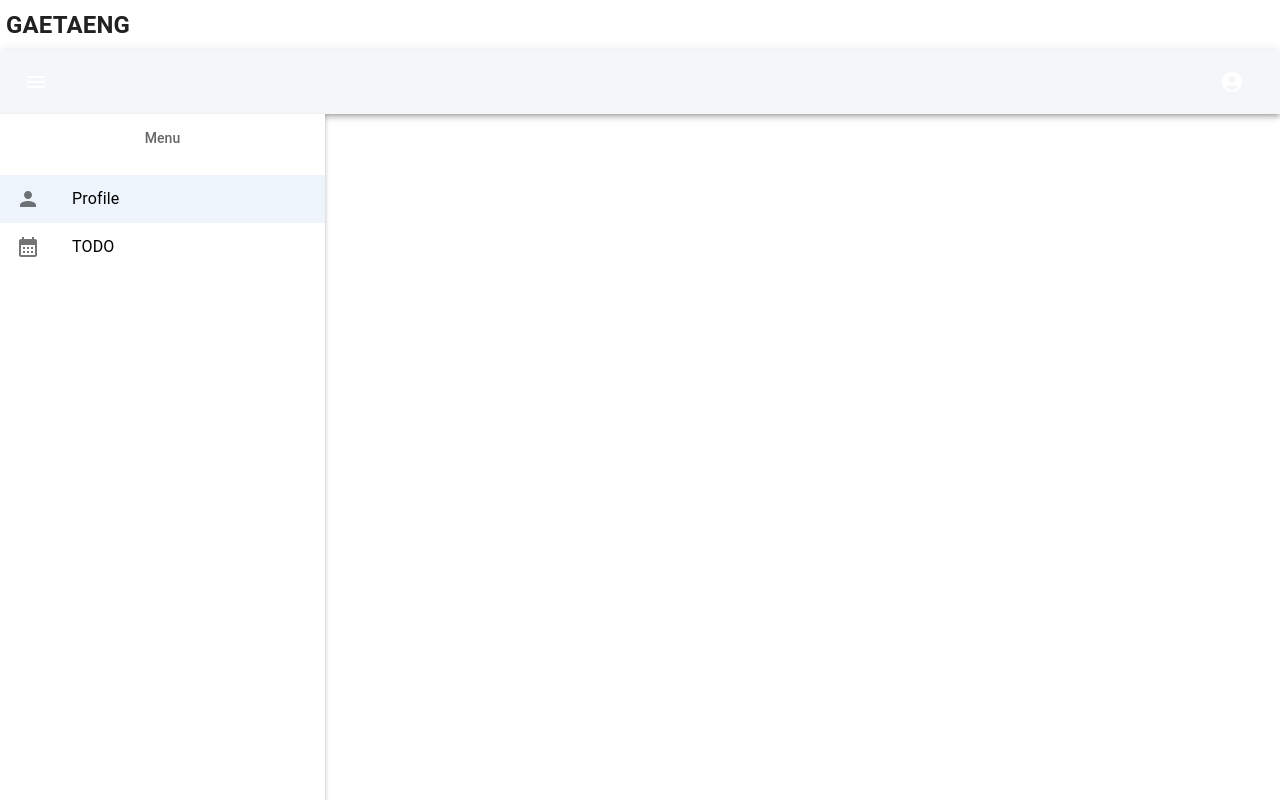
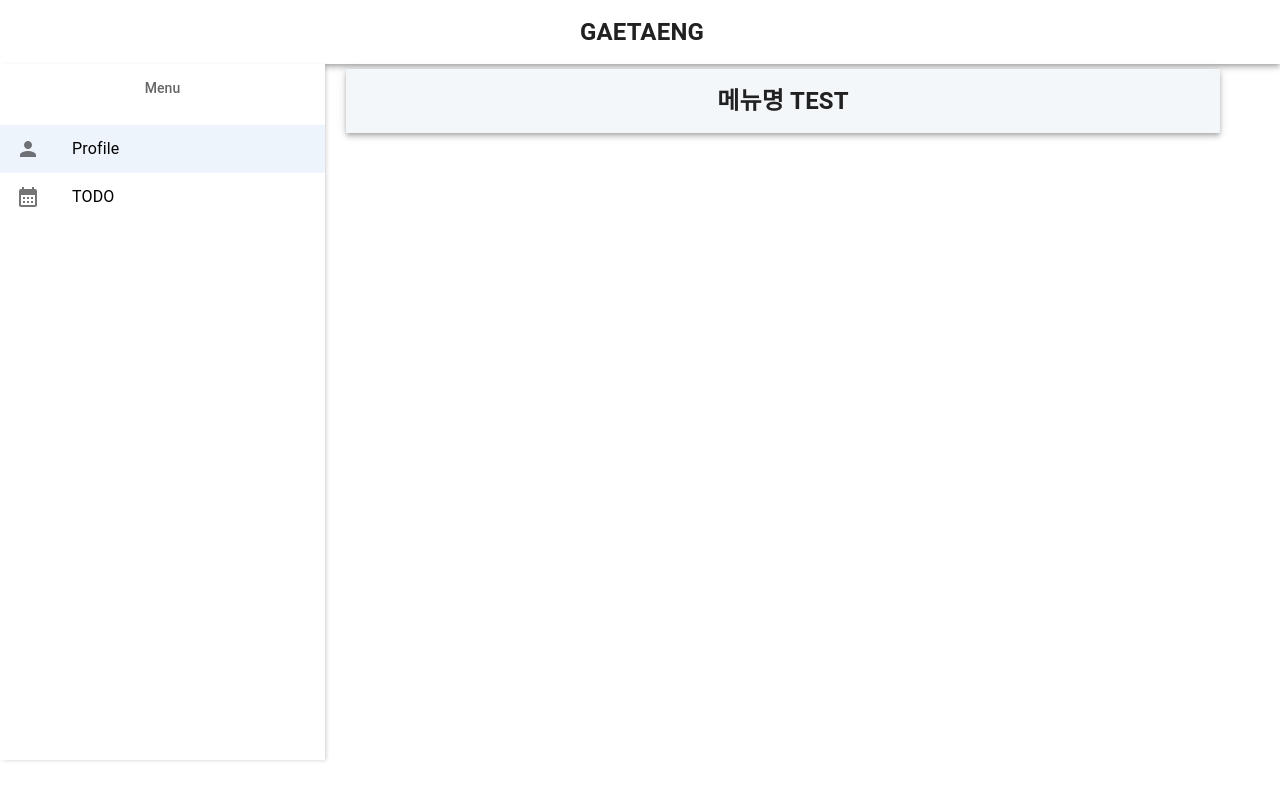
Before and after one commit to GaeTaeng/gaetaeng_ui, a React (Create React App) app: page / in a window 1280 px wide. Shown: the top 800 px of the page. Built offline with nearby package versions, Linux system fonts and the light colour scheme; what recoil-persist would draw is missing.

Commit message:
디자인 추가수정

```diff
--- a/src/Components/Header/Header.tsx
+++ b/src/Components/Header/Header.tsx
@@ -55,12 +55,12 @@ export default function Header() {
 
   return (
     <Box sx={{ flexGrow: 1 }}>
-      <FormGroup>
+      {/* <FormGroup>
       <Typography variant="h6" component="div" sx={{ flexGrow: 1, color:"#212121", fontSize:24, fontWeight:"bold", padding : "6px", textAlign:"left"}}>
-            {/* {LI_MENU[selectedIndex].name} */}GAETAENG
+            GAETAENG
           </Typography>
-      </FormGroup>
-      <AppBar position="static" sx={{backgroundColor : "#f4f7fa"/*"RGB(0, 66, 0)"*/}}>
+      </FormGroup> */}
+      <AppBar position="static" sx={{backgroundColor : "white"/*"RGB(0, 66, 0)"*/}}>
         <Toolbar>
           <IconButton
             size="large"
@@ -73,7 +73,7 @@ export default function Header() {
             <MenuIcon />
           </IconButton>
           <Typography variant="h6" component="div" sx={{ flexGrow: 1, color:"#212121", fontSize:24, fontWeight:"bold" }}>
-
+            GAETAENG
           </Typography>
           <div>
             <IconButton
--- a/src/Components/MainContents.tsx
+++ b/src/Components/MainContents.tsx
@@ -1,4 +1,5 @@
 
+import { AppBar, Box, Toolbar, Typography } from '@mui/material';
 import React from 'react';
 import './App.css';
 import Header from './Header/Header';
@@ -12,6 +13,16 @@ function MainContents() {
       </header>
 
       <div className='App-contents'>
+      <Box sx={{ flexGrow: 1 }}>
+        <AppBar position="static" sx={{backgroundColor : "#f4f7fa"/*"RGB(0, 66, 0)"*/}}>
+          <Toolbar>
+            <Typography variant="h6" component="div" sx={{ flexGrow: 1, color:"#212121", fontSize:24, fontWeight:"bold" }}>
+              메뉴명 TEST
+            </Typography>
+          </Toolbar>
+        </AppBar>
+      </Box>
+
         <AppRoutes />
 
       </div>
--- a/src/Components/Profile/Profile.tsx
+++ b/src/Components/Profile/Profile.tsx
@@ -4,7 +4,6 @@ import './Profile.css'
 export default function Profile() {
     return (
         <div className='profile'>
-            {/* <h1>Profile</h1> */}
             <hr />
             <div className='white-background section right'>
                 Who is GaeTaeng?
```
